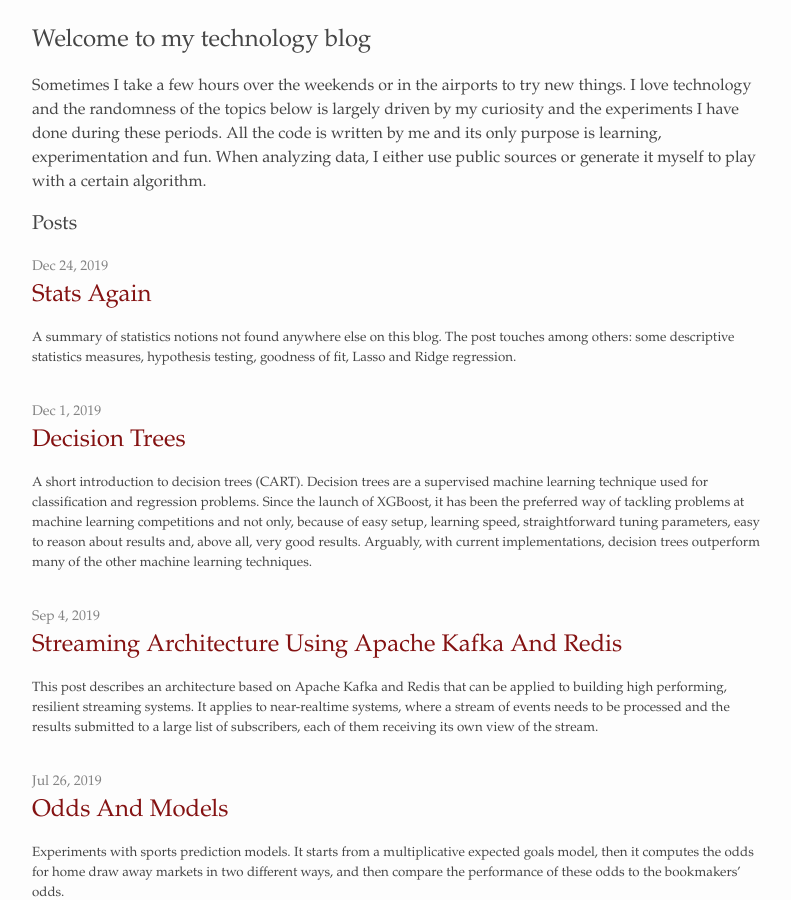
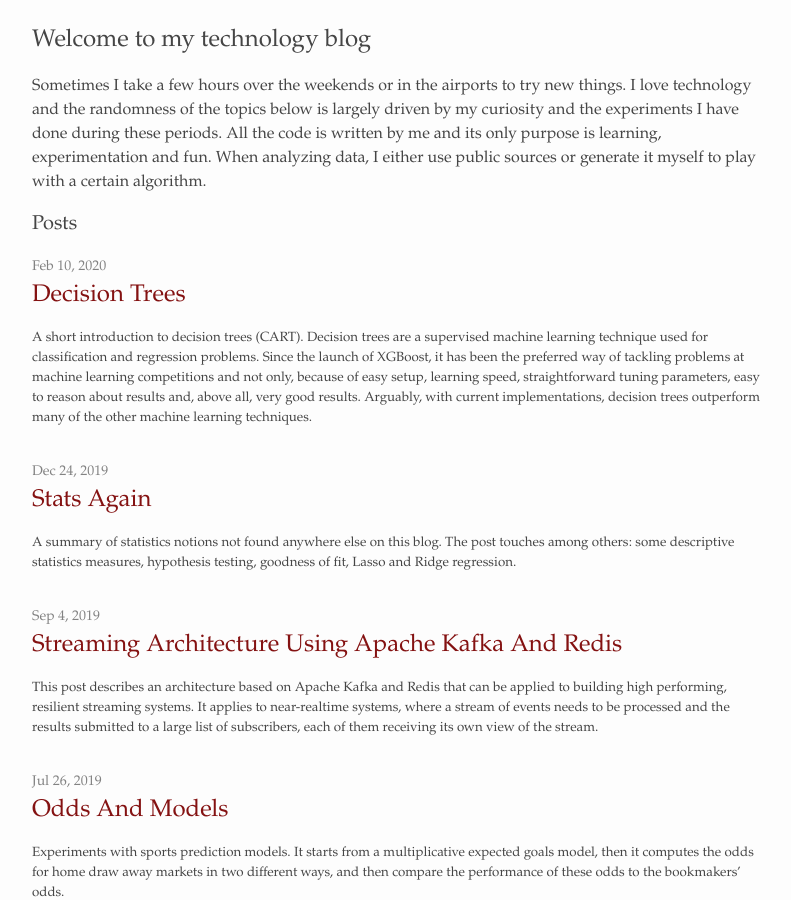
Before and after one commit to alexandrugris/my-jekyll-tech-blog, a Jekyll site: the page built from MyBlog/index.md, in a window 1280 px wide and 900 px high, scrolled down 394 px. Shown: the whole window, without its empty margins (238-1029 px from the left). Built offline with Jekyll 4.4.1, drawn with Linux system fonts in a browser that asks for light colours.

Commit message:
date changed

```diff
--- a/MyBlog/_posts/2019-12-01-decision-trees.markdown
+++ b/MyBlog/_posts/2019-12-01-decision-trees.markdown
@@ -1,7 +1,7 @@
 ---
 layout: post
 title:  "Decision Trees"
-date:   2019-12-01 13:15:16 +0200
+date:   2020-02-10 13:15:16 +0200
 categories: machine learning
 ---
 A short introduction to decision trees (CART). Decision trees are a supervised machine learning technique used for classification and regression problems. Since the launch of XGBoost, it has been the preferred way of tackling problems at machine learning competitions and not only, because of easy setup, learning speed, straightforward tuning parameters, easy to reason about results and, above all, very good results. Arguably, with current implementations, decision trees outperform many of the other machine learning techniques.
```
